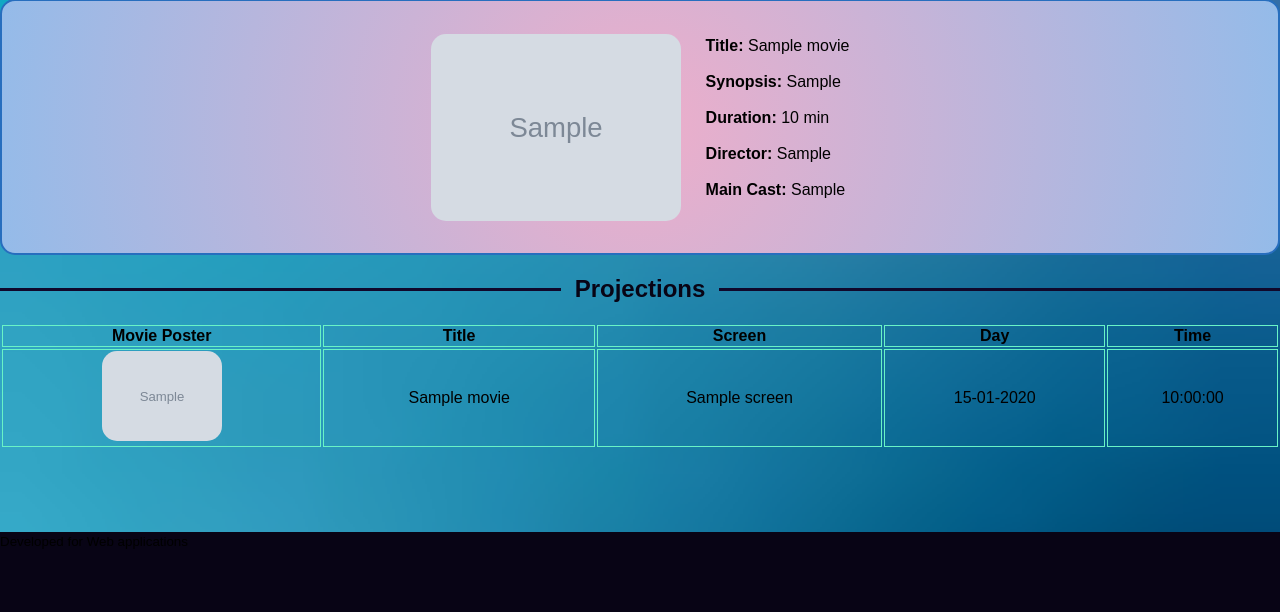
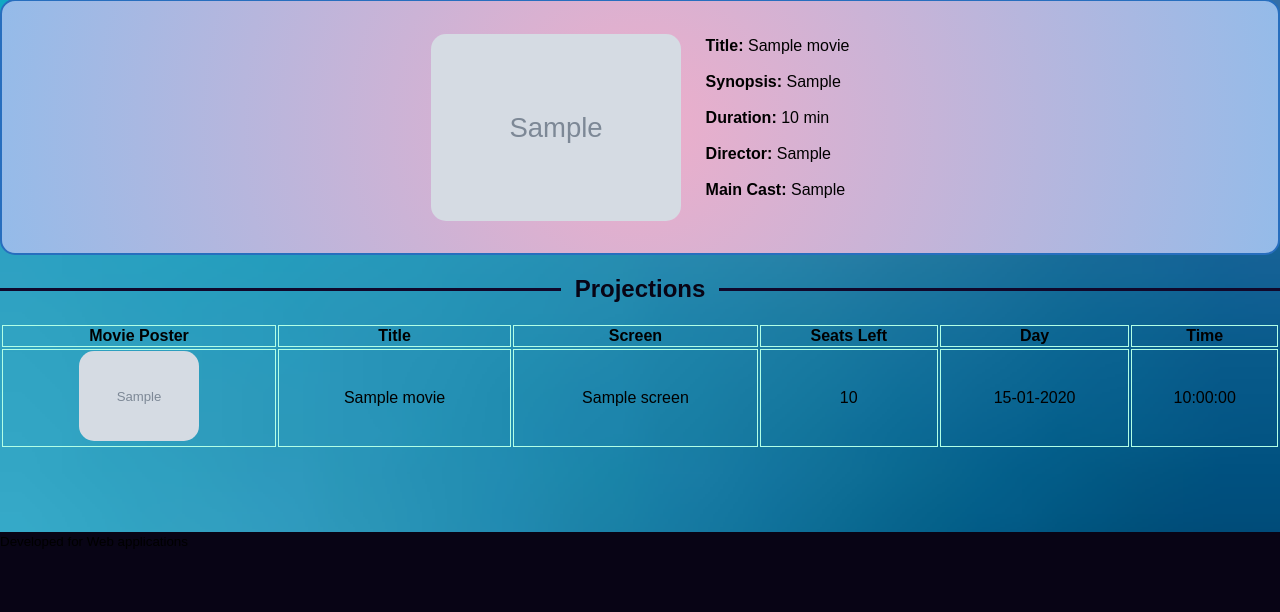
Before and after one commit to vvarodi/TheaterWebFlask, a Flask app: page /movie/1 in a window 1280 px wide. Shown: the part 188-800 px from the top of the page. Run offline with Flask 2, Linux system fonts and the light colour scheme; tables that the repository leaves empty hold one stand-in row (values such as "Sample post"); grey boxes marked "Sample" are stand-in pictures.

Commit message:
adding seats plus small changes

```diff
--- a/cinema/main.py
+++ b/cinema/main.py
@@ -15,7 +15,7 @@ bp = Blueprint("main", __name__)
 # MAIN VIEW OPEN FOR UNAUTHENTICATED USERS
 def index():
     current_day = date.today().strftime('%Y-%m-%d')
-    nmovies = model.Projection.query.filter(model.Projection.day > current_day).limit(10).all()  # limit(10) or without limit (maybe show all)
+    nmovies = model.Projection.query.filter(model.Projection.day > current_day).all()  # limit(10) or without limit (maybe show all)
     tmovies = model.Projection.query.filter(model.Projection.day == current_day).all()
 
     movies = model.Movie.query.all()
--- a/cinema/model.py
+++ b/cinema/model.py
@@ -31,7 +31,7 @@ class Movie(db.Model):
 class Screen(db.Model):
     id = db.Column(db.Integer, primary_key=True)
     name = db.Column(db.String(60), unique=True, nullable=False)
-    num_available_sits = db.Column(db.Integer, unique=False, nullable=False)
+    num_available_seats = db.Column(db.Integer, unique=False, nullable=False)
 
     projected = db.relationship('Projection', backref='screen', lazy=True)
 
--- a/cinema/static/cinema.css
+++ b/cinema/static/cinema.css
@@ -155,5 +155,5 @@ table {
 }
 table td, table th{
   text-align: center;
-  border: 1px solid rgb(105, 243, 198);
+  border: 1px solid rgb(178, 255, 230);
 }
--- a/cinema/templates/projections_table.html
+++ b/cinema/templates/projections_table.html
@@ -6,6 +6,7 @@
         <th>Movie Poster</th>
         <th>Title</th>
         <th>Screen</th>
+        <th>Seats Left</th>
         <th>Day</th>
         <th>Time</th>
     </tr>
@@ -16,6 +17,7 @@
         <td><a href="{{ url_for('main.movie', id=projection.movie.id) }}"><img src={{projection.movie.img}} width=120 style="border-radius: 15px;"></a></td>
         <td>{{ projection.movie.title }}</td>
         <td>{{ projection.screen.name }}</td>
+        <td>{{ projection.screen.num_available_seats }}</td>
         <td>{{ projection.day.strftime('%d-%m-%Y') }}</td>
         <td>{{ projection.time }}</td>
 
```
